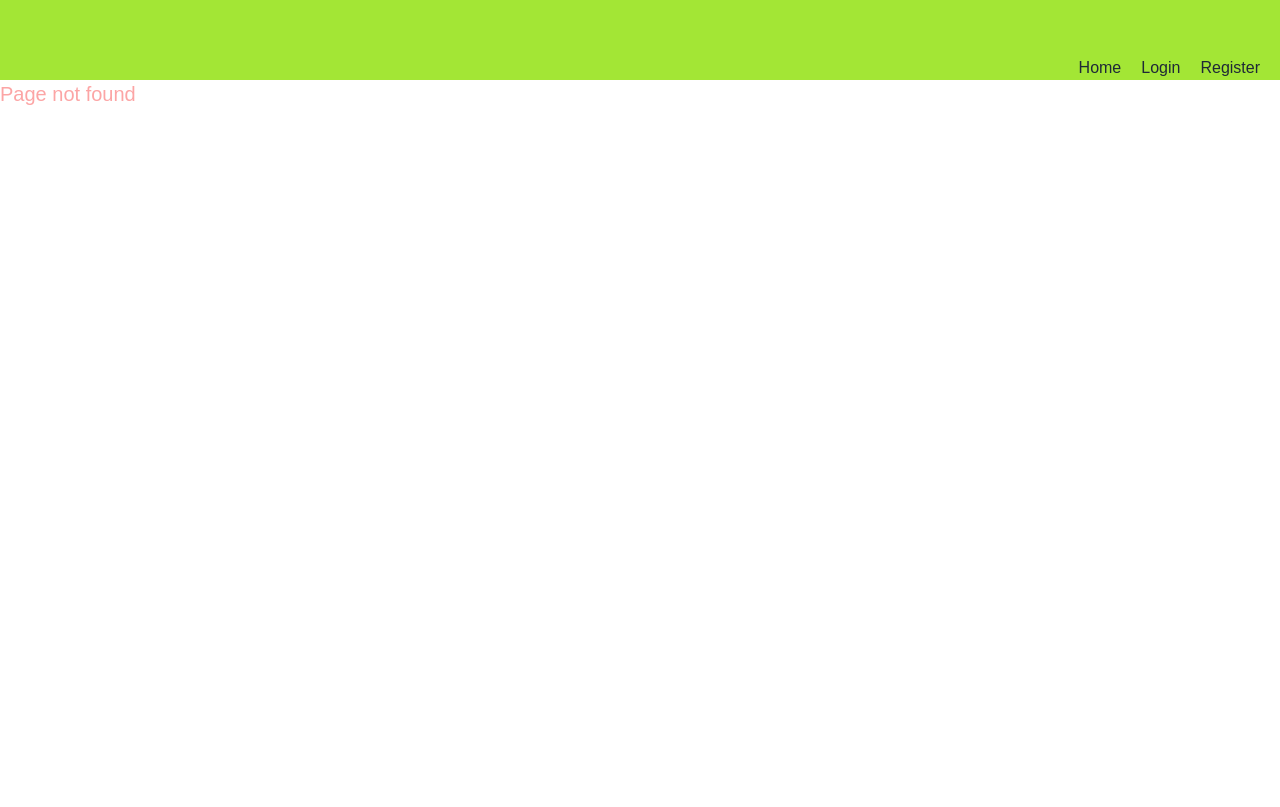
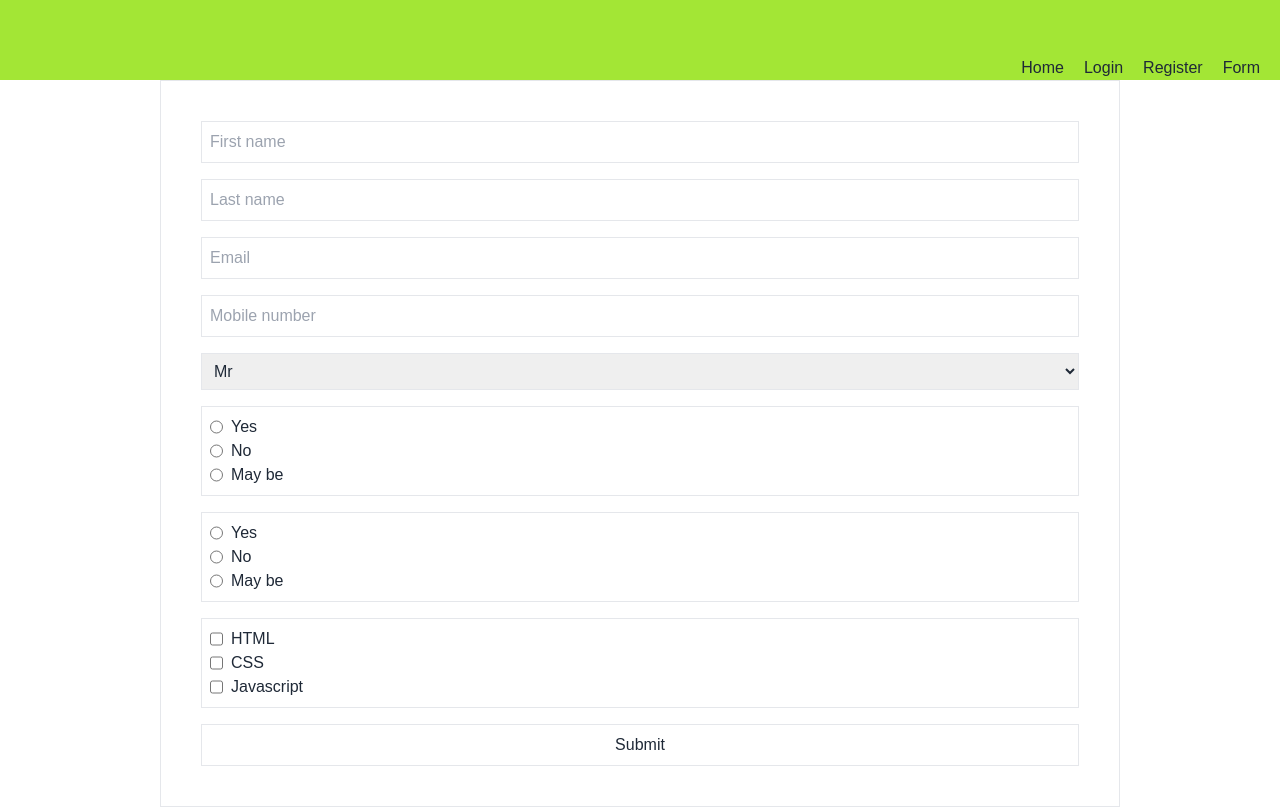
Before and after one commit to tratchapong/cc14-addon-lab, a React (Vite) app: page /form in a window 1280 px wide. Before the commit this address had no page. Built offline with nearby package versions, Linux system fonts and the light colour scheme; a web font is replaced by a local one.

Commit message:
add /form to test react-hook-form generator

```diff
--- a/src/index.css
+++ b/src/index.css
@@ -8,6 +8,14 @@ html {
   font-family: 'Anuphan', sans-serif;
 }
 
-.active {
-  @apply bg-blue-800 text-white
+.myform form {
+  @apply grid grid-cols-1 border w-3/4 p-8 mx-auto
 }
+
+.myform form > * {
+  @apply block border p-2 m-2
+}
+
+.myform  label {
+  @apply flex gap-2
+}
--- /dev/null
+++ b/src/pages/Form.jsx
@@ -0,0 +1,90 @@
+import { useForm } from "react-hook-form";
+
+export default function Form() {
+  const {
+    register,
+    handleSubmit,
+    formState: { errors },
+  } = useForm();
+  const onSubmit = (data) => console.log(data);
+  if(Object.keys(errors).length)
+    console.log('Err:', errors);
+
+  return (
+    <div className="myform">
+      <form onSubmit={handleSubmit(onSubmit)}>
+        <input
+          type="text"
+          placeholder="First name"
+          {...register("First name", { required: true, maxLength: 80 })}
+        />
+        <input
+          type="text"
+          placeholder="Last name"
+          {...register("Last name", { required: true, maxLength: 100 })}
+        />
+        <input
+          type="text"
+          placeholder="Email"
+          {...register("Email", { required: true, pattern: /^\S+@\S+$/i })}
+        />
+        <input
+          type="tel"
+          placeholder="Mobile number"
+          {...register("Mobile number", { required: true, minLength: 6, maxLength: 12 })}
+        />
+        <select {...register("Title", { required: true })}>
+          <option value="Mr">Mr</option>
+          <option value="Mrs">Mrs</option>
+          <option value="Miss">Miss</option>
+          <option value="Dr">Dr</option>
+        </select>
+
+        <div className="flex flex-col gap-2">
+          <label>
+            <input {...register("Developer", { required: true })} type="radio" value="Yes" />
+            Yes
+          </label>
+          <label>
+            <input {...register("Developer", { required: true })} type="radio" value="No" />
+            No
+          </label>
+          <label>
+            <input {...register("Developer", { required: true })} type="radio" value="Maybe" />
+            May be
+          </label>
+        </div>
+        <div className="flex flex-col gap-2">
+          <label>
+            <input {...register("Tester", { required: true })} type="radio" value="Yes" />
+            Yes
+          </label>
+          <label>
+            <input {...register("Tester", { required: true })} type="radio" value="No" />
+            No
+          </label>
+          <label>
+            <input {...register("Tester", { required: true })} type="radio" value="Maybe" />
+            May be
+          </label>
+        </div>
+        <div className="flex flex-col gap-2">
+          <label>
+            <input {...register("Skills")} type="checkbox" value="HTML" />
+            HTML
+          </label>
+          <label>
+            <input {...register("Skills")} type="checkbox" value="CSS" />
+            CSS
+          </label>
+          <label>
+            <input {...register("Skills")} type="checkbox" value="Javascript" />
+            Javascript
+          </label>
+        </div>
+
+        <input type="submit" />
+      </form>
+    </div>
+  );
+}
--- a/src/pages/Header.jsx
+++ b/src/pages/Header.jsx
@@ -6,6 +6,7 @@ export default function Header() {
       <Link to='/'>Home</Link>
       <Link to="/login">Login</Link>
       <Link to="/register">Register</Link>
+      <Link to="/form">Form</Link>
     </div>
   );
 }
--- a/src/routes/Router.jsx
+++ b/src/routes/Router.jsx
@@ -4,6 +4,7 @@ import Home from '../pages/Home'
 import Login from '../pages/Login'
 import Register from '../pages/Register'
 import AHome from '../pages/AHome'
+import Form from '../pages/Form'
 
 export default function Router() {
 
@@ -15,10 +16,11 @@ export default function Router() {
         <Outlet />
       </>,
       children : [
-        // { index: true , element: <Home/> },
-        { index: true , element: <AHome/> },
+        { index: true , element: <Home/> },
+        // { index: true , element: <AHome/> },
         { path: '/login' , element: <Login />},
         { path: '/register' , element: <Register/> },
+        { path: '/form' , element: <Form/> },
         { path: '/logout' , element: <div className="text-xl">Logout</div> },
         { path: '*', element: <h1 className='text-xl text-red-300'>Page not found</h1>}
       ]
```
